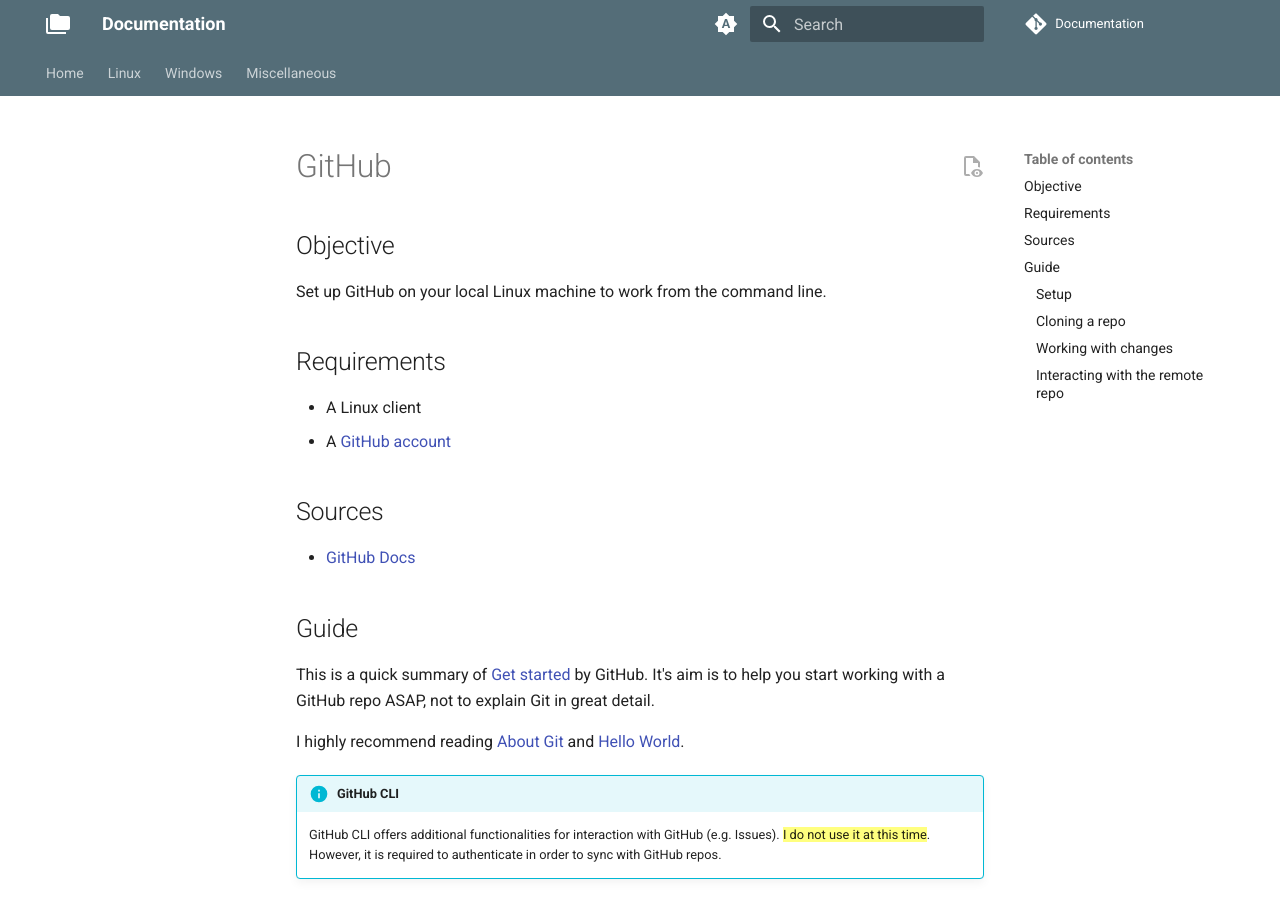
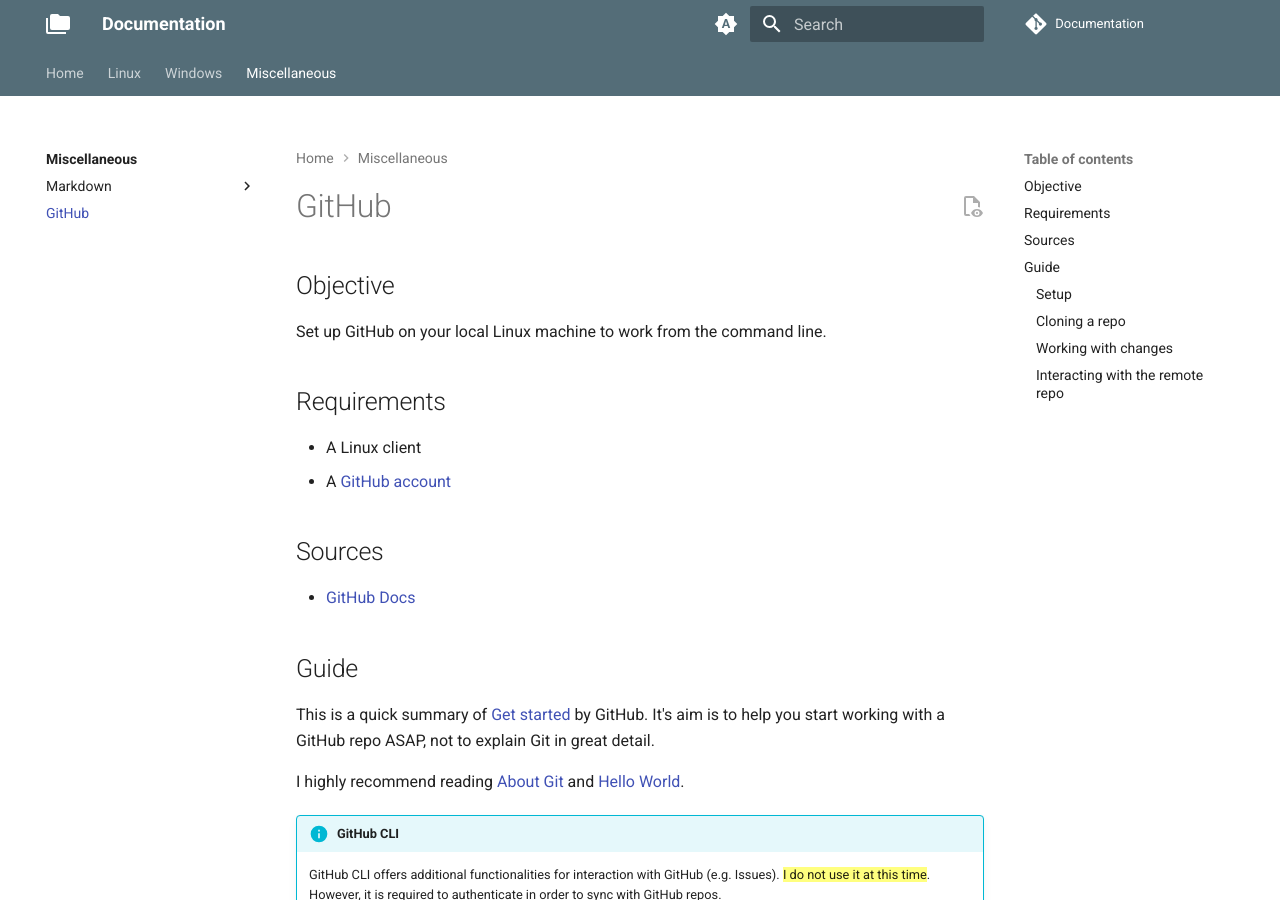
Before and after one commit to FlagHunter01/documentation.frolov.eu, an MkDocs documentation site: the page built from docs/misc/gh/main.md, in a window 1280 px wide and 900 px high. Built offline with MkDocs 1.6.1 and Material for MkDocs 9.7.7, drawn with Linux system fonts in a browser that asks for light colours; plug-ins that fetch from the network failed and are left out; comment, search, counter and statistics services are not loaded; some of the changed lines change nothing that is shown.

Commit message:
typo in YML

```diff
--- a/mkdocs.yml
+++ b/mkdocs.yml
@@ -29,7 +29,7 @@
     - Markdown:
       - Introcution: misc/md/main.md
       - MkDocs: misc/md/mkdocs.md
-    - GitHub: msic/gh/main.md
+    - GitHub: misc/gh/main.md
 
 ### Theme customization
 
```
